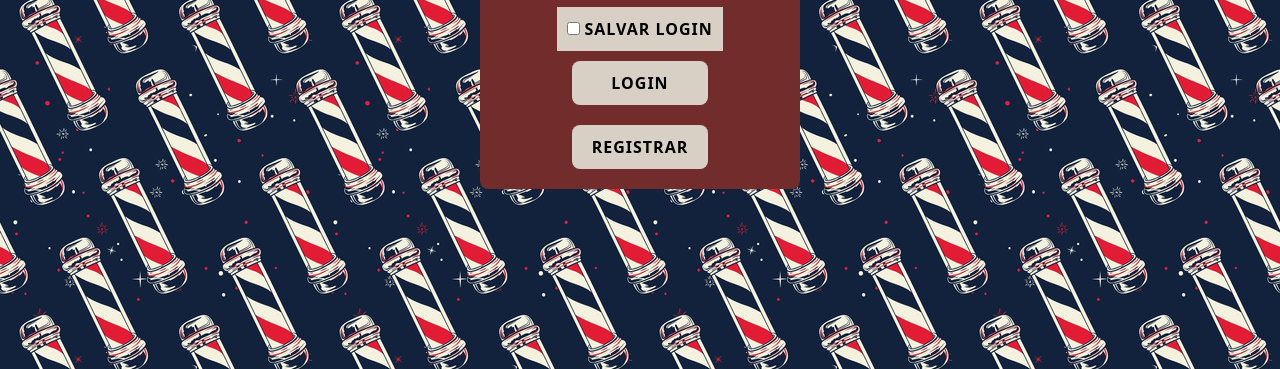
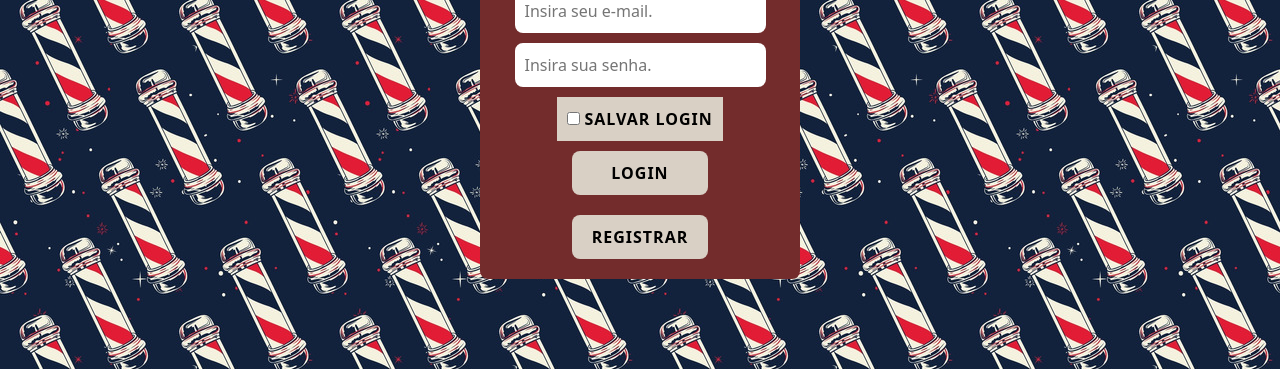
Before and after one commit to ICEI-PUC-Minas-PCO-SI/pco-si-2023-1-p1-proj-web-t2-g3-grupo-3, a plain HTML site: page src/Login/login/login.html in a window 1280 px wide. Shown: the part 431-800 px from the top of the page. Drawn offline with nearby package versions, Linux system fonts and the light colour scheme.

Commit message:
Centralização do Bloco de Login

```diff
--- a/src/Login/login/login.html
+++ b/src/Login/login/login.html
@@ -6,14 +6,14 @@
     <meta name="viewport" content="width=device-width, initial-scale=1.0">
     <link rel="stylesheet" href="style.css">
     <link href="https://cdn.jsdelivr.net/npm/bootstrap@5.0.2/dist/css/bootstrap.min.css" rel="stylesheet" integrity="sha384-EVSTQN3/azprG1Anm3QDgpJLIm9Nao0Yz1ztcQTwFspd3yD65VohhpuuCOmLASjC" crossorigin="anonymous">
-    <link rel="icon" href="/img/logo.png">
+    <link rel="icon" href="../img/logo.png">
     <title>Login - Barber Point</title>
 </head>
 <body>
     <div id="tudo">
         <div class="login_box">
 
-            <img src="/img/logo.png" alt="logo" id="logo_login">
+            <img src="../img/logo.png" alt="logo" id="logo_login">
 
             <div class="check_credentials">
                 <input type="email" placeholder="Insira seu e-mail." autocomplete="email">
@@ -36,5 +36,8 @@
         </div>
     </div>
 
+
+
+    <script src="login.js"></script>
 </body>
 </html>
--- a/src/Login/login/style.css
+++ b/src/Login/login/style.css
@@ -1,13 +1,14 @@
 body
 {
-    background-image: url(/img/fundo.png);
+    background-image: url(../img/fundo.png);
 }
 
 #tudo
 {
-    display: flex;
-    align-items: center;
-    justify-content: center;
+    position: absolute;
+    left: 50%;
+    top: 50%;
+    transform: translate(-50%, -50%);
 }
 
 .login_box
```
Also changed, not shown: src/Login/login/login.js (added).
